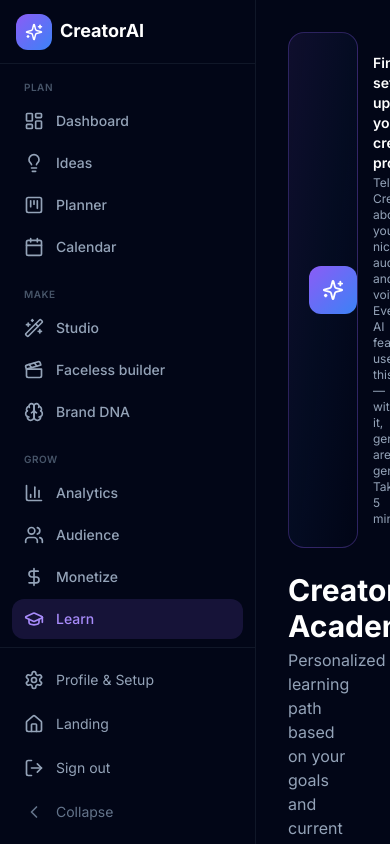
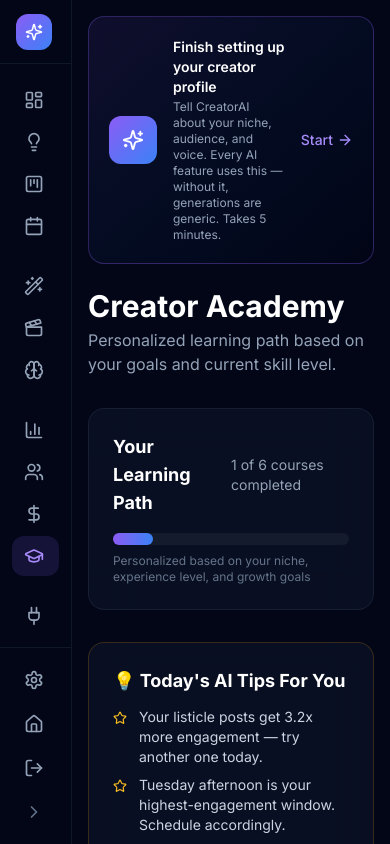
Before and after one commit to matpcul-tech/creator-os, a Next.js app: page /learn in a window 390 px wide. Shown: the top 844 px of the page. Built offline with nearby package versions, Linux system fonts and the light colour scheme.

Commit message:
Start the sidebar collapsed on phones so Studio has room

```diff
--- a/app/(dashboard)/layout.tsx
+++ b/app/(dashboard)/layout.tsx
@@ -13,8 +13,8 @@
   return (
     <div className="flex min-h-screen bg-dark-950">
       <Sidebar creatorName={profile?.name || undefined} />
-      <main className="flex-1 overflow-y-auto">
-        <div className="p-8">
+      <main className="flex-1 min-w-0 overflow-y-auto">
+        <div className="p-4 md:p-8">
           {!onboarded ? <OnboardingBanner /> : null}
           {children}
         </div>
--- a/components/dashboard/Sidebar.tsx
+++ b/components/dashboard/Sidebar.tsx
@@ -1,6 +1,6 @@
 "use client";
 
-import { useState } from "react";
+import { useEffect, useState } from "react";
 import Link from "next/link";
 import { usePathname, useRouter } from "next/navigation";
 import {
@@ -63,6 +63,12 @@
   const pathname = usePathname();
   const router = useRouter();
   const [collapsed, setCollapsed] = useState(false);
+
+  // On a phone the full sidebar is 256px wide and leaves about 70px for the page.
+  // Start collapsed below the md breakpoint so Studio and the builder are usable.
+  useEffect(() => {
+    if (window.matchMedia("(max-width: 767px)").matches) setCollapsed(true);
+  }, []);
   const [signingOut, setSigningOut] = useState(false);
 
   async function signOut() {
@@ -78,7 +84,7 @@
 
   return (
     <aside
-      className={`${collapsed ? "w-[72px]" : "w-64"} h-screen sticky top-0 flex flex-col transition-all duration-300 border-r border-dark-800/50 bg-dark-950`}
+      className={`${collapsed ? "w-[72px]" : "w-64"} shrink-0 h-screen sticky top-0 flex flex-col transition-all duration-300 border-r border-dark-800/50 bg-dark-950`}
     >
       {/* Logo */}
       <div className="flex items-center gap-2 px-4 h-16 border-b border-dark-800/50">
```
